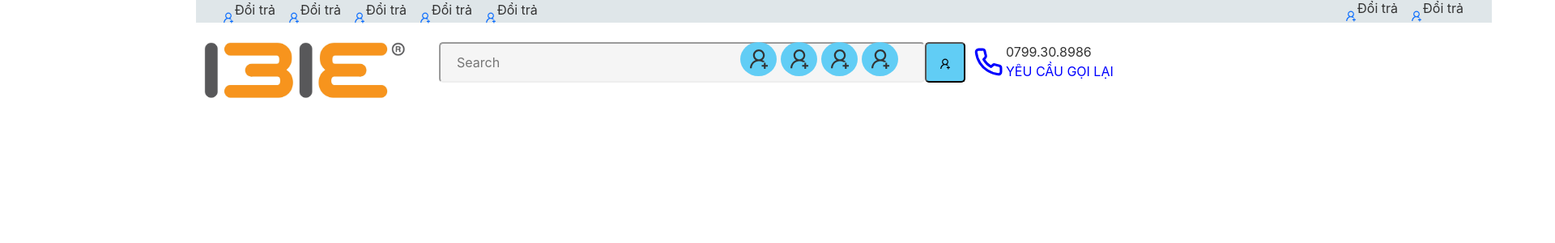
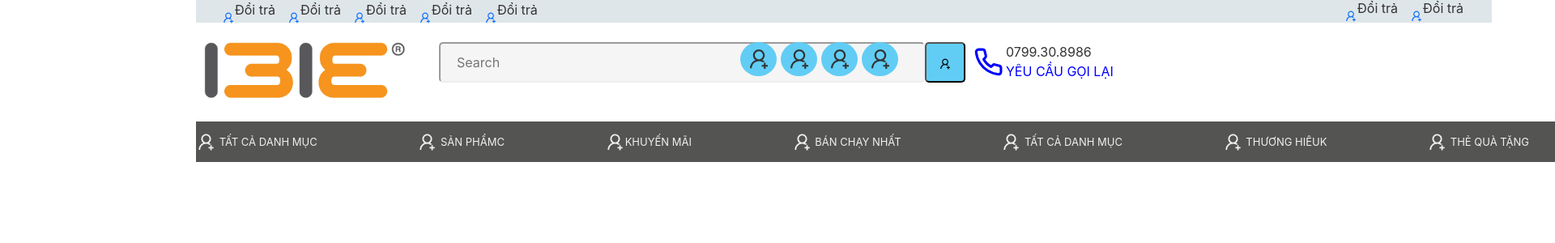
Before and after one commit to devinh2401/demo, a React (Create React App) app: page / in a window 1280 px wide. Shown: the top 300 px of the page at 81% size, 1920 px wide, since content can reach past the window. Built offline with nearby package versions, Linux system fonts and the light colour scheme.

Commit message:
Add files via upload

```diff
--- a/src/App.css
+++ b/src/App.css
@@ -70,6 +70,7 @@ a{
   max-height: 70px;
 }
 .header_searchbox{
+  height: 70px;
   display: flex;
   justify-content: space-between;
   width: 900px;
--- a/src/Components/Homepage.js
+++ b/src/Components/Homepage.js
@@ -4,6 +4,7 @@ import { AiOutlineUserAdd } from "react-icons/ai";
 import { FiPhone } from "react-icons/fi";
 import logo from "../image/logo.jpg"
 import logo2 from "../image/logo2.jpg"
+import Navbar from './Navbar';
 function Homepage() {
   return (
     <div className='container'>
@@ -96,6 +97,7 @@ function Homepage() {
               </div>
 
         </header>
+        <Navbar />
     </div>
   )
 }
--- /dev/null
+++ b/src/Components/Navbar.js
@@ -0,0 +1,45 @@
+import React from 'react'
+import { Link } from 'react-router-dom'
+import { AiOutlineUserAdd } from "react-icons/ai";
+import { FiPhone } from "react-icons/fi";
+import './navbar.css'
+function Navbar() {
+  return (
+    <div className='container-nav navbar '>
+        <Link className='navbar-item'>
+            <AiOutlineUserAdd size={25}/>
+            <span> TẤT CẢ DANH MỤC</span>
+        </Link>
+        <Link className='navbar-item'>
+            <AiOutlineUserAdd size={25}/>
+            <span> SẢN PHẨMC</span>
+        </Link>
+        <Link className='navbar-item'>
+            <AiOutlineUserAdd size={25}/>
+            <span>KHUYẾN MÃI</span>
+        </Link>
+        <Link className='navbar-item'>
+            <AiOutlineUserAdd size={25}/>
+            <span> BÁN CHẠY NHẤT</span>
+        </Link>
+        <Link className='navbar-item'>
+            <AiOutlineUserAdd size={25}/>
+            <span> TẤT CẢ DANH MỤC</span>
+        </Link>
+        <Link className='navbar-item'>
+            <AiOutlineUserAdd size={25}/>
+            <span> THƯƠNG HIÊUK</span>
+        </Link>
+        <Link className='navbar-item'>
+            <AiOutlineUserAdd size={25}/>
+            <span> THẺ QUÀ TẶNG</span>
+        </Link>
+        <Link className='navbar-item'>
+            <AiOutlineUserAdd size={25}/>
+            <span> TẠI SAO là IBIE ?</span>
+        </Link>
+    </div>
+  )
+}
+
+export default Navbar
--- /dev/null
+++ b/src/Components/navbar.css
@@ -0,0 +1,18 @@
+.container-nav{
+    max-width: 1900px;
+    min-width: 1900px;
+    width:100%;
+    height: 50px;
+    background-color:#545453;
+}
+.navbar{
+    width: 1600x;
+    height: 50px;
+    background-color:#545453;
+}
+.navbar-item{
+    color:#f0f0f0;
+}
+.navbar-item span{
+    font-size: 13px;
+}
```
